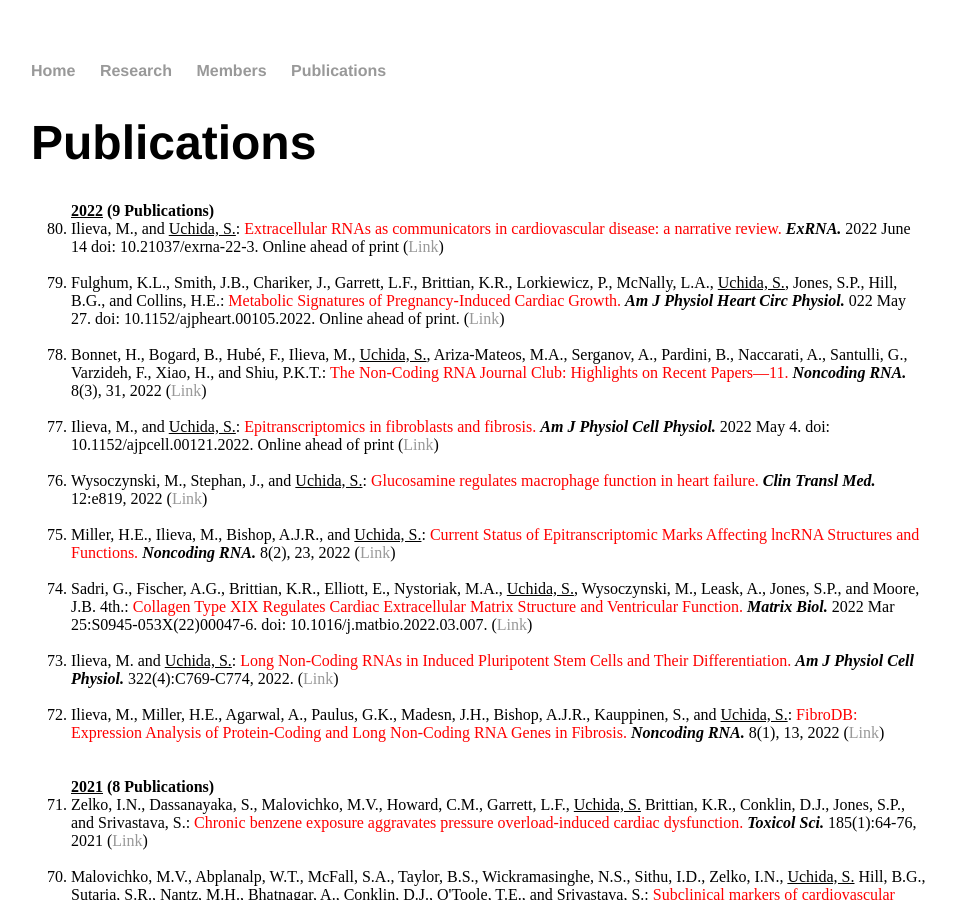
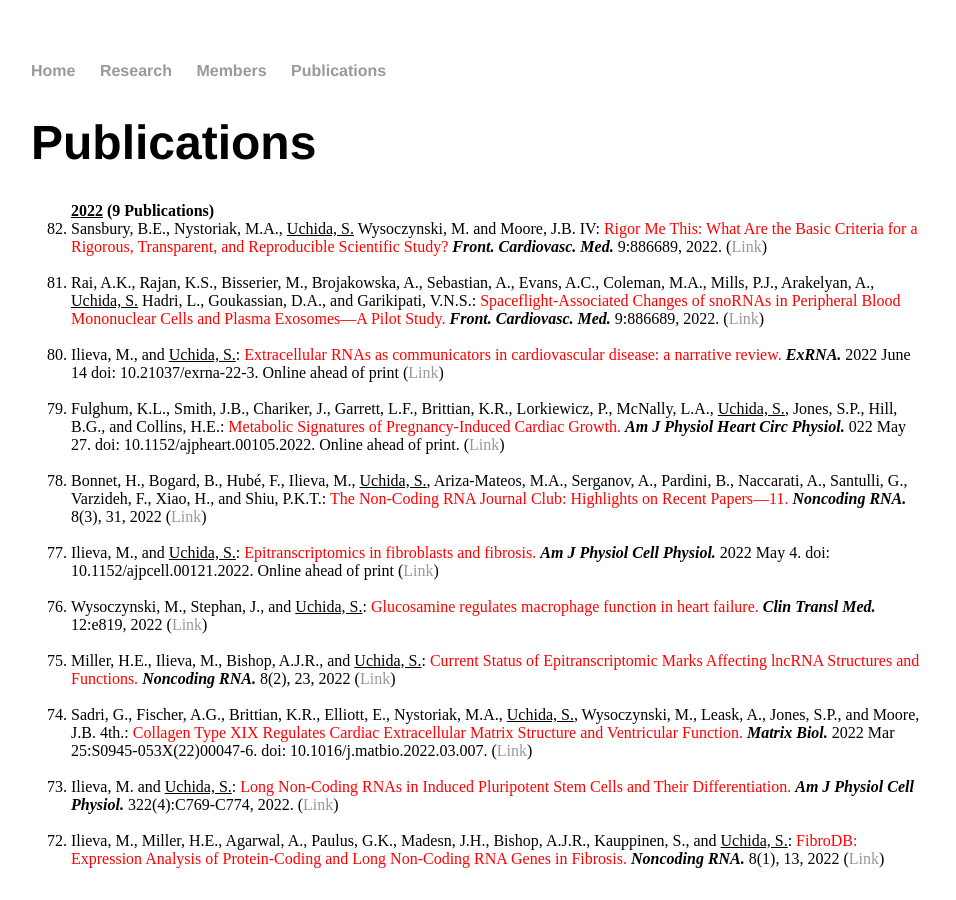
Before and after one commit to heartlncrna/heartlncrna.github.io, a Jekyll site: the page publications/pub_list.html, which Jekyll copies as it is, in a window 1280 px wide and 900 px high. Shown: the whole window, without its empty margins (161-1117 px from the left). Built offline with Jekyll 4.4.1, drawn with Linux system fonts in a browser that asks for light colours.

Commit message:
Update pub_list.html

```diff
--- a/publications/pub_list.html
+++ b/publications/pub_list.html
@@ -28,6 +28,12 @@
 			<ol reversed="reversed">
 
 				<strong><u>2022</u>  (9 Publications)</strong>
+
+				<li> Sansbury, B.E., Nystoriak, M.A., <u>Uchida, S.</u> Wysoczynski, M. and Moore, J.B. IV: <font color="red">Rigor Me This: What Are the Basic Criteria for a Rigorous, Transparent, and Reproducible Scientific Study? </font> <b><i>Front. Cardiovasc. Med. </i></b> 9:886689, 2022. (<a href="https://www.frontiersin.org/articles/10.3389/fcvm.2022.913612/full">Link</span></a>)</li>
+			<br>
+
+				<li> Rai, A.K., Rajan, K.S., Bisserier, M., Brojakowska, A., Sebastian, A., Evans, A.C., Coleman, M.A., Mills, P.J., Arakelyan, A., <u>Uchida, S.</u> Hadri, L., Goukassian, D.A., and Garikipati, V.N.S.: <font color="red">Spaceflight-Associated Changes of snoRNAs in Peripheral Blood Mononuclear Cells and Plasma Exosomes—A Pilot Study. </font> <b><i>Front. Cardiovasc. Med. </i></b> 9:886689, 2022. (<a href="https://www.frontiersin.org/articles/10.3389/fcvm.2022.886689/full">Link</span></a>)</li>
+			<br>
 
 				<li> Ilieva, M., and <u>Uchida, S.</u>: <font color="red">Extracellular RNAs as communicators in cardiovascular disease: a narrative review.</font> <b><i>ExRNA. </i></b> 2022 June 14 doi: 10.21037/exrna-22-3. Online ahead of print (<a href="https://cdn.amegroups.cn/journals/pbpc/files/journals/12/articles/65485/public/65485-PB1-1606-R1.pdf">Link</span></a>)</li>
 			<br>
```
